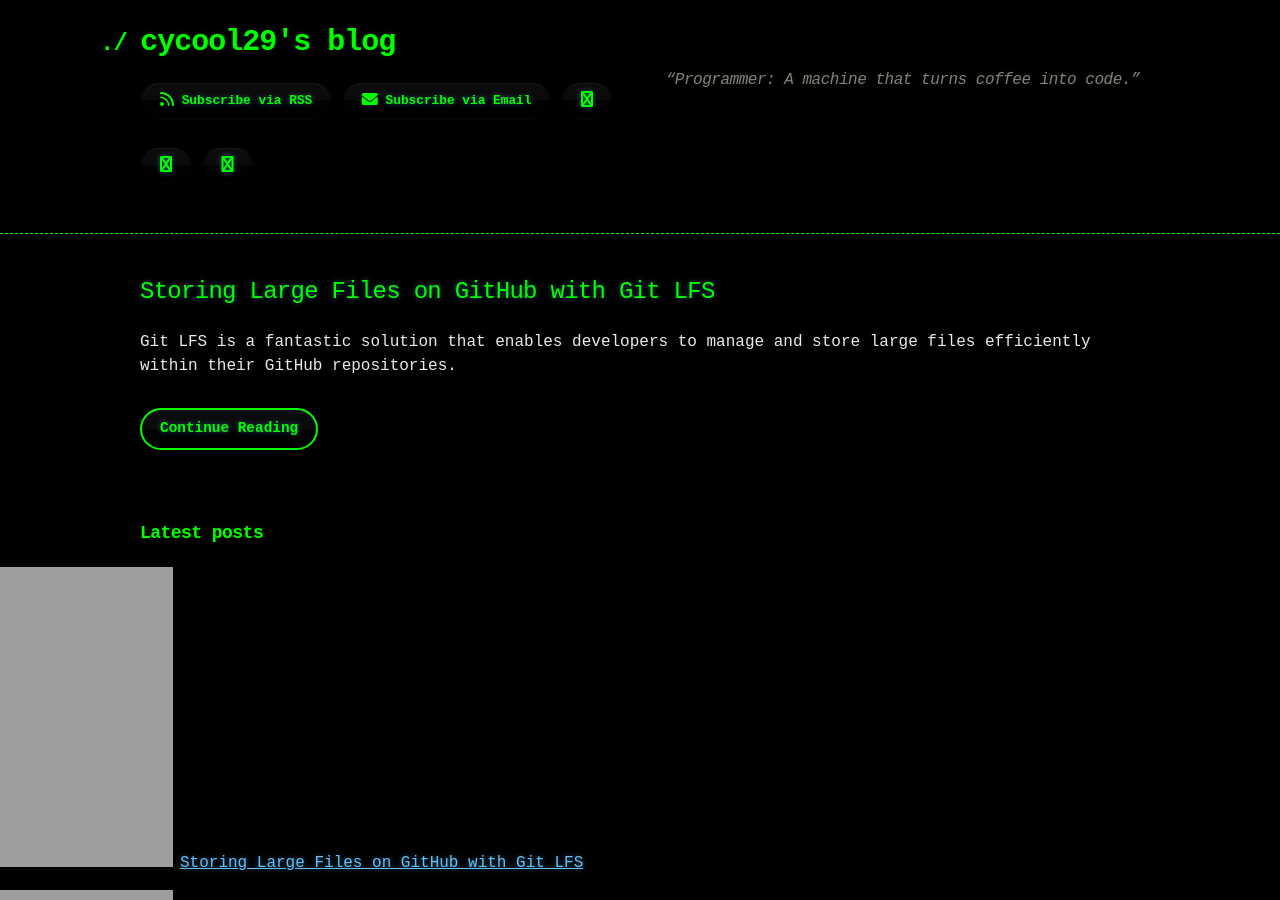
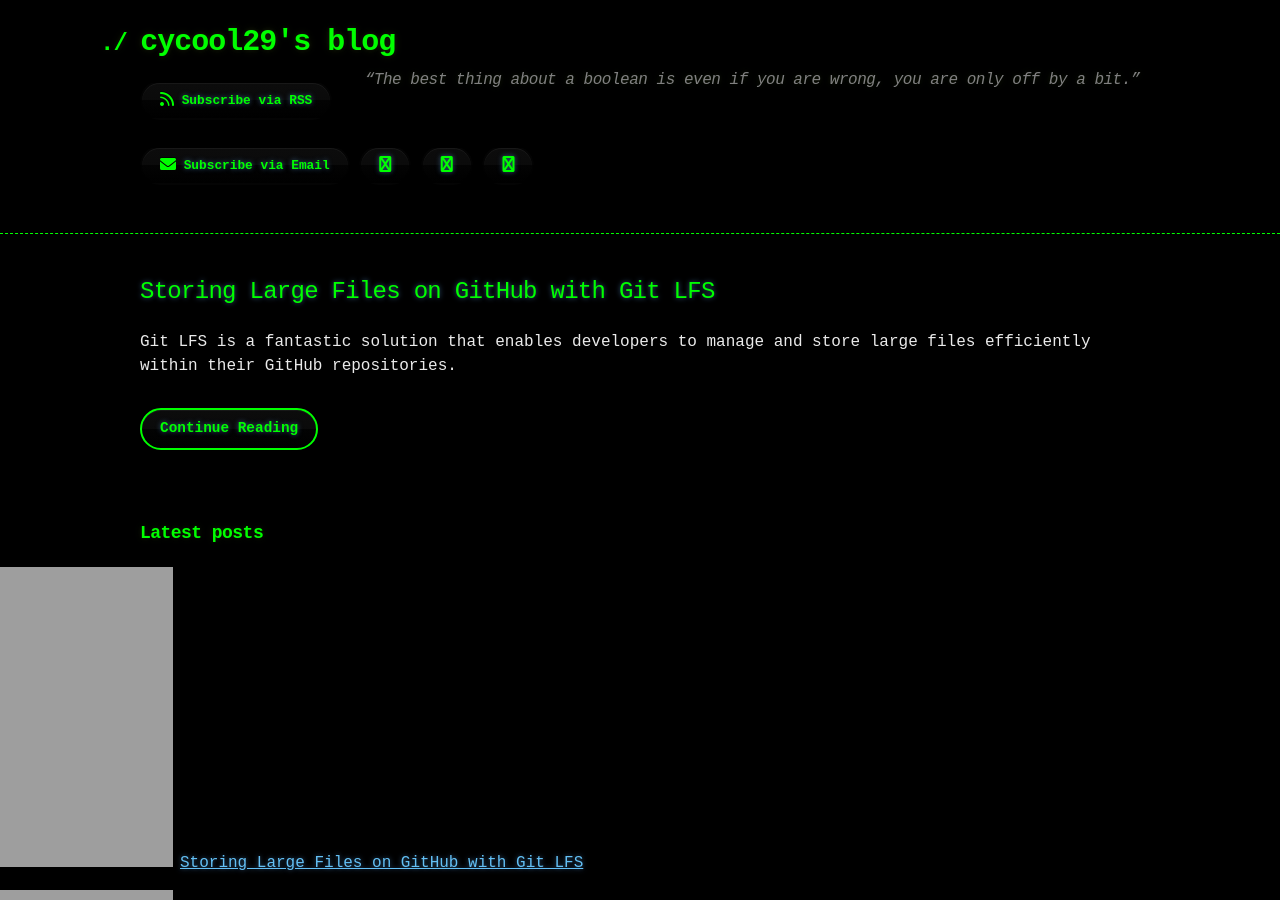
Before and after one commit to cycool29/cycool29.github.io, a Jekyll site: the page built from index.md, in a window 1280 px wide and 900 px high. Built offline with Jekyll 4.4.1, drawn with Linux system fonts in a browser that asks for light colours; a style sheet for code colours, icons or effects is not loaded.

Commit message:
Update quotes

```diff
--- a/_config.yml
+++ b/_config.yml
@@ -1,5 +1,5 @@
 title: cycool29's blog
-description: "“Programmer: A machine that turns coffee into code.” "
+description: "“The best thing about a boolean is even if you are wrong, you are only off by a bit.” "
 bio: A high school student. Intermediate in Python, Git, Bash. Learning JavaScript. He/Him. "
 author: cycool29
 url: https://cycool29.github.io
```
